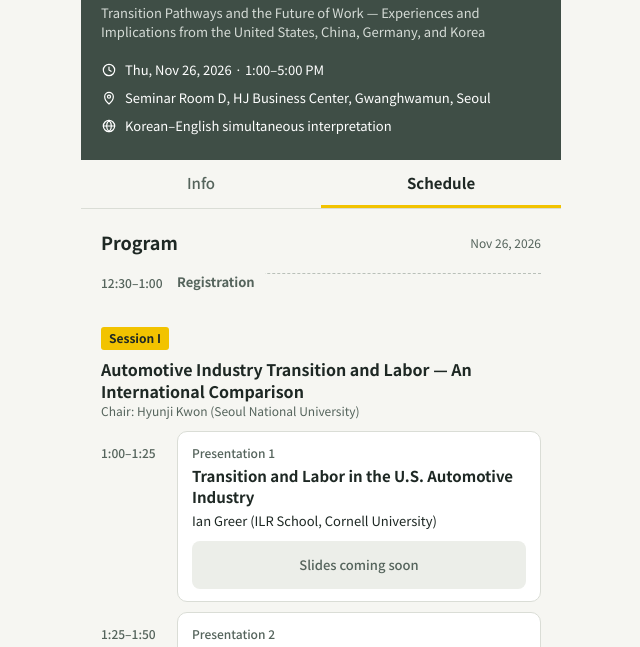
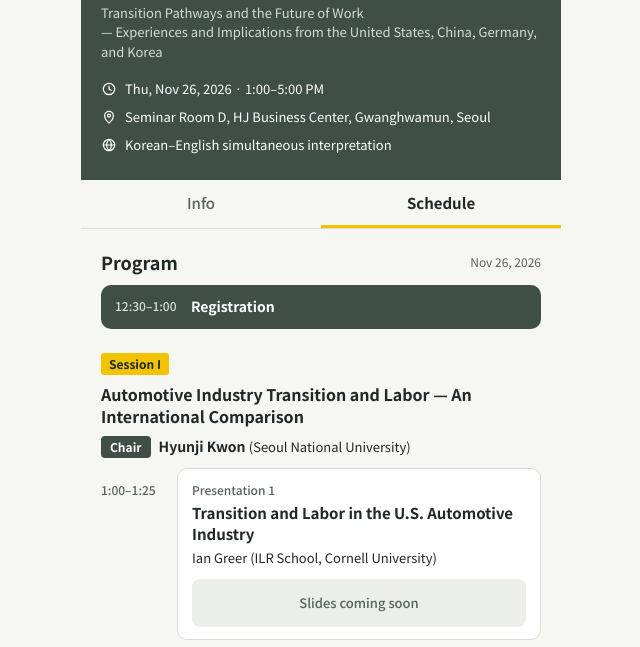
Before and after one commit to Seon155/kli-snu-colloquium, a plain HTML site: page index.html in a window 1280 px wide. Both pictures are taken after a click on the button "Schedule". Shown: the part 150-797 px from the top of the page, without its empty margins (319-959 px from the left). Drawn offline with Linux system fonts and the light colour scheme.

Commit message:
Add files via upload

```diff
--- /dev/null
+++ b/files.js
@@ -0,0 +1,11 @@
+/* ===== 발표자료 파일명 =====
+   PDF를 materials 폴더에 올린 뒤, 해당 발표의 ko(한글판) / en(영문판)에 파일명을 적으세요.
+   비워두면 '업로드 예정'으로 표시됩니다.
+   파일이 하나뿐이면  us: "greer.pdf"  처럼 문자열 하나로 적어도 됩니다 (두 언어 공통).
+   us=미국, cn=중국, de=독일, kr=한국 */
+var FILES = {
+  us: { ko: "", en: "" },
+  cn: { ko: "", en: "" },
+  de: { ko: "", en: "" },
+  kr: { ko: "", en: "" }
+};
--- a/index.html
+++ b/index.html
@@ -34,16 +34,20 @@ h3{margin:28px 0 8px;font-size:15px}
 .lbl{font-size:12px;color:#55645C}
 .val{font-weight:500;line-height:1.5}
 .note{font-size:12px;color:#55645C}
-.btn-o{margin-top:14px;min-height:48px;display:flex;align-items:center;justify-content:center;gap:8px;font-size:14px;font-weight:700;color:#3F4E46;background:#fff;border:1.5px solid #3F4E46;border-radius:10px;text-decoration:none}
+.map{display:block;width:100%;height:220px;border:1px solid #DADDD6;border-radius:10px;background:#E3E7DF}
+.btn-o{margin-top:10px;min-height:48px;display:flex;align-items:center;justify-content:center;gap:8px;font-size:14px;font-weight:700;color:#3F4E46;background:#fff;border:1.5px solid #3F4E46;border-radius:10px;text-decoration:none}
 p{margin:0 0 10px;line-height:1.75}
 .orgs{display:flex;gap:10px}
 .orgs div{flex:1;background:#fff;border:1px solid #DADDD6;border-radius:10px;min-height:64px;display:flex;align-items:center;justify-content:center;text-align:center;font-size:13px;font-weight:700;white-space:pre-line}
 .tel{min-height:48px;display:flex;align-items:center;gap:10px;background:#fff;border:1px solid #DADDD6;border-radius:10px;padding:0 14px;color:#1E2824;text-decoration:none;font-weight:500}
 .sh{display:flex;align-items:center;justify-content:space-between;margin-bottom:6px}
-.brk{display:flex;gap:12px;align-items:center;margin:6px 0;min-height:40px}
-.brk .t{width:64px;flex:none;font-size:12px;color:#55645C;font-weight:500}
-.brk .l{flex:1;border-top:1px dashed #B9C0B9;display:flex;align-items:center}
-.brk .l span{font-size:13px;font-weight:700;color:#55645C;background:#F6F6F2;padding-right:10px;margin-top:-2px}
+.brk{display:flex;gap:12px;align-items:center;margin:8px 0;min-height:44px;padding:0 14px;background:#3F4E46;color:#fff;border-radius:10px}
+.brk .t{width:64px;flex:none;font-size:12px;color:#D5DBD6;font-weight:500}
+.brk .l{flex:1;font-size:14px;font-weight:700}
+.chair{display:flex;align-items:center;gap:8px;margin-top:8px;flex-wrap:nowrap}
+.chair .r{flex:none;background:#3F4E46;color:#fff;font-size:12px;font-weight:700;padding:2px 9px;border-radius:4px}
+.chair .p{font-size:14px;font-weight:700;white-space:nowrap}
+.chair .a{font-size:13px;color:#1E2824;font-weight:400}
 .ses{margin:24px 0 10px}
 .tag{display:inline-block;background:#F2C300;color:#1E2824;font-size:12px;font-weight:700;padding:2px 8px;border-radius:3px}
 .ses .n{font-size:16px;font-weight:700;margin-top:8px;line-height:1.4;word-break:keep-all}
@@ -80,21 +84,17 @@ footer{padding:24px 20px 32px;font-size:12px;line-height:1.6;color:#55645C;borde
 <footer id="foot"></footer>
 </div>
 
+<script src="files.js"></script>
 <script>
 /* ===== 발표자료 파일 연결 =====
    PDF를 materials 폴더에 넣고 아래 파일명을 채우면 '발표자료 보기' 버튼이 나타납니다.
    비워두면 '업로드 예정'으로 표시됩니다. */
-var FILES = {
-  us: { ko: "", en: "" },
-  cn: { ko: "", en: "" },
-  de: { ko: "", en: "" },
-  kr: { ko: "Session2. P1. Cho_KO.pdf", en: "Session2. P1. Cho_EN.pdf" }
-};
+/* 파일명 목록은 files.js 로 분리되어 있습니다 (index.html을 바꿔도 유지됩니다). */
 /* 한글판·영문판이 따로 있으면 ko / en 에 각각 파일명을 적습니다.
    한 파일만 쓰려면  us: "greer.pdf"  처럼 문자열 하나로 적으면 두 언어에 똑같이 연결됩니다.
    한쪽 언어만 적으면 다른 언어 화면에는 '업로드 예정'이 표시됩니다. */
 function fileFor(key){
-  var f = FILES[key];
+  var f = (typeof FILES !== "undefined") ? FILES[key] : "";
   if(typeof f === "string") return f;
   return (f && f[lang]) || "";
 }
@@ -119,59 +119,57 @@ ko:{
   venue:"서울 광화문 HJ비즈니스센터 세미나룸 D",
   lang:"한·영 동시통역",
   tabs:["안내","일정"],
-  info:"행사 안내", dtl:"일시", dtv:"2026년 11월 26일(목) 13:00–17:00", dtn:"등록 12:30부터",
-  vl:"장소", ll:"언어", map:"지도에서 장소 보기",
+  way:"오시는 길", mapq:"HJ비즈니스센터 광화문", hl:"ko", map:"지도에서 장소 보기",
   about:"소개",
   aboutP:["탈탄소화와 전동화, 디지털 기술의 발전, 글로벌 경쟁 구도의 재편 속에서 자동차산업은 생산 체계와 고용, 노사관계까지 큰 변화를 겪고 있습니다.","이번 콜로키움은 미국·중국·독일의 전환 과정을 살펴보고 한국과 비교하며, 지속가능하고 사회적으로 정의로운 산업전환을 위한 정책적 시사점을 모색합니다."],
   orgsH:"주최", orgs:"한국노동연구원\nKLI|서울대학교\n아시아연구소",
   ctH:"문의", ct:"국제협력팀 · 044-287-6092",
-  prog:"프로그램", pd:"2026.11.26 (목)",
+  prog:"프로그램", pd:"2026.11.26 (목)", chair:"사회",
   view:"발표자료 보기", soon:"발표자료 업로드 예정",
   foot:"주최 한국노동연구원 · 서울대학교 아시아연구소<br>문의 국제협력팀 044-287-6092",
   sched:[
    {b:"12:30–13:00",n:"등록"},
-   {s:"세션 I",n:"자동차산업의 전환과 노동 – 국제비교",c:"사회 권현지 (서울대학교)"},
+   {s:"세션 I",n:"자동차산업의 전환과 노동 – 국제비교",cn:"권현지",ca:"서울대학교"},
    {t:"13:00–13:25",k:"발표 1",n:"미국 자동차산업의 전환과 노동",p:["이언 그리어 (코넬대학교 노사관계대학)"],f:"us"},
    {t:"13:25–13:50",k:"발표 2",n:"중국 자동차산업의 전환과 노동",p:["보이 뤼트예 (남중국공과대학)"],f:"cn"},
    {t:"13:50–14:15",k:"발표 3",n:"독일 자동차산업의 전환과 노동",p:["하요 홀스트 (오스나브뤼크대학)"],f:"de"},
    {t:"14:15–14:45",k:"지정토론",p:["메튜 뒤퓌 (라발대학교)","윤종석 (서울시립대학교)","이문호 (워크인연구소)"]},
    {b:"14:45–15:00",n:"휴식"},
-   {s:"세션 II",n:"한국 자동차산업의 전환과 함의",c:"사회 박명준 (한국노동연구원)"},
+   {s:"세션 II",n:"한국 자동차산업의 전환과 함의",cn:"박명준",ca:"한국노동연구원"},
    {t:"15:00–15:25",k:"발표",n:"한국 자동차산업의 전환 – 과제와 전망",p:["조형제 (울산대학교)"],f:"kr"},
    {t:"15:25–15:55",k:"지정토론",p:["조성재 (한국노동연구원)","김경유 (산업연구원)"]},
-   {s:"세션 III",n:"종합토론: 글로벌 산업전환의 교훈과 한국 노사의 대응",c:"사회 박명준 (한국노동연구원)"},
+   {s:"세션 III",n:"종합토론: 글로벌 산업전환의 교훈과 한국 노사의 대응",cn:"박명준",ca:"한국노동연구원"},
    {t:"16:00–17:00",k:"패널",p:["그레고어 머리 (몬트리올대학교)","슈테파니 휘르트겐 (잘츠부르크대학교)","김주홍 (한국자동차모빌리티산업협회)","이원재 (전국금속노동조합)","나병호 (전국금속노동조합연맹)"]}
   ]
 },
 en:{
   title:"The Global Automotive Industry in an Era of Profound Change",
-  sub:"Transition Pathways and the Future of Work — Experiences and Implications from the United States, China, Germany, and Korea",
+  sub:"Transition Pathways and the Future of Work<br>— Experiences and Implications from the United States, China, Germany, and Korea",
   org:"KLI–SNU JOINT COLLOQUIUM",
   date:"Thu, Nov 26, 2026 · 1:00–5:00 PM",
   venue:"Seminar Room D, HJ Business Center, Gwanghwamun, Seoul",
   lang:"Korean–English simultaneous interpretation",
   tabs:["Info","Schedule"],
-  info:"Event Information", dtl:"Date & time", dtv:"Thursday, November 26, 2026 · 1:00–5:00 PM", dtn:"Registration opens at 12:30 PM",
-  vl:"Venue", ll:"Language", map:"View venue on map",
+  way:"Getting here", mapq:"HJ Business Center Gwanghwamun Seoul", hl:"en", map:"View venue on map",
   about:"About",
   aboutP:["The global automotive industry is undergoing profound changes driven by decarbonization and electrification, advances in digital technologies, and the reshaping of global competition, affecting production systems, employment, and industrial relations.","The colloquium examines how work and employment are changing in the United States, China, and Germany, compares them with Korea, and explores policy implications for a sustainable and socially just industrial transition."],
   orgsH:"Organizers", orgs:"Korea Labor\nInstitute (KLI)|SNU Asia\nCenter (SNUAC)",
   ctH:"Contact", ct:"International Cooperation Team · +82-44-287-6092",
-  prog:"Program", pd:"Nov 26, 2026",
+  prog:"Program", pd:"Nov 26, 2026", chair:"Chair",
   view:"View slides", soon:"Slides coming soon",
   foot:"Organized by Korea Labor Institute and the Seoul National University Asia Center<br>Inquiries International Cooperation Team +82-44-287-6092",
   sched:[
    {b:"12:30–1:00",n:"Registration"},
-   {s:"Session I",n:"Automotive Industry Transition and Labor — An International Comparison",c:"Chair: Hyunji Kwon (Seoul National University)"},
+   {s:"Session I",n:"Automotive Industry Transition and Labor — An International Comparison",cn:"Hyunji Kwon",ca:"Seoul National University"},
    {t:"1:00–1:25",k:"Presentation 1",n:"Transition and Labor in the U.S. Automotive Industry",p:["Ian Greer (ILR School, Cornell University)"],f:"us"},
    {t:"1:25–1:50",k:"Presentation 2",n:"Transition and Labor in the Chinese Automotive Industry",p:["Boy Lüthje (South China University of Technology)"],f:"cn"},
    {t:"1:50–2:15",k:"Presentation 3",n:"Transition and Labor in the German Automotive Industry",p:["Hajo Holst (Osnabrück University)"],f:"de"},
    {t:"2:15–2:45",k:"Designated Discussion",p:["Mathieu Dupuis (Université Laval)","Jongseok Yoon (University of Seoul)","Moon-Ho Lee (Work-In Research Institute)"]},
    {b:"2:45–3:00",n:"Coffee Break"},
-   {s:"Session II",n:"Transition in Korea’s Automotive Industry and Its Implications",c:"Chair: Myung-Joon Park (Korea Labor Institute)"},
+   {s:"Session II",n:"Transition in Korea’s Automotive Industry and Its Implications",cn:"Myung-Joon Park",ca:"Korea Labor Institute"},
    {t:"3:00–3:25",k:"Presentation",n:"Transition in Korea’s Automotive Industry — Challenges and Prospects",p:["Hyung Je Jo (University of Ulsan)"],f:"kr"},
    {t:"3:25–3:55",k:"Designated Discussion",p:["Seong-Jae Cho (Korea Labor Institute)","Kyoung You Kim (Korea Institute for Industrial Economics and Trade)"]},
-   {s:"Session III",n:"Closing Discussion: Lessons from Global Industrial Transitions and Korean Labor–Management Responses",c:"Chair: Myung-Joon Park (Korea Labor Institute)"},
+   {s:"Session III",n:"Closing Discussion: Lessons from Global Industrial Transitions and Korean Labor–Management Responses",cn:"Myung-Joon Park",ca:"Korea Labor Institute"},
    {t:"4:00–5:00",k:"Panelists",p:["Gregor Murray (Université de Montréal)","Stefanie Hürtgen (University of Salzburg)","Juhong Kim (Korea Automobile and Mobility Association, KAMA)","Won-Jae Lee (Korean Metal Worker’s Union)","Byung Ho Na (Federation of Korean Metalworkers’ Trade Unions)"]}
   ]
 }
@@ -189,10 +187,12 @@ function row(ic,l,v,n){
   return '<div class="row"><div class="ico">'+svg(ic,17)+'</div><div><div class="lbl">'+l+'</div><div class="val">'+v+(n?'<div class="note">'+n+'</div>':'')+'</div></div></div>';
 }
 function info(t){
-  var h = '<h2>'+t.info+'</h2>'
-   + row('clock',t.dtl,t.dtv,t.dtn) + row('pin',t.vl,t.venue) + row('globe',t.ll,t.lang)
-   + '<a class="btn-o" href="'+MAP+'" target="_blank" rel="noopener">'+svg('pin',18)+t.map+'</a>'
-   + '<h3>'+t.about+'</h3>' + t.aboutP.map(function(x){return '<p>'+x+'</p>';}).join("")
+  var q = encodeURIComponent(t.mapq);
+  var link = lang==="ko" ? MAP : "https://www.google.com/maps/search/?api=1&query="+q;
+  var h = '<h2>'+t.about+'</h2>' + t.aboutP.map(function(x){return '<p>'+x+'</p>';}).join("")
+   + '<h3>'+t.way+'</h3>'
+   + '<iframe class="map" title="'+t.way+'" loading="lazy" referrerpolicy="no-referrer-when-downgrade" src="https://www.google.com/maps?q='+q+'&hl='+t.hl+'&z=16&output=embed"></iframe>'
+   + '<a class="btn-o" href="'+link+'" target="_blank" rel="noopener">'+svg('pin',18)+t.map+'</a>'
    + '<h3>'+t.orgsH+'</h3><div class="orgs">'+t.orgs.split("|").map(function(x){return '<div>'+x+'</div>';}).join("")+'</div>'
    + '<h3>'+t.ctH+'</h3><a class="tel" href="tel:+82442876092">'+svg('phone',18,'#3F4E46')+t.ct+'</a>';
   return h;
@@ -200,8 +200,8 @@ function info(t){
 function sched(t){
   var h = '<div class="sh"><h2 style="margin:0">'+t.prog+'</h2><span class="note">'+t.pd+'</span></div>';
   t.sched.forEach(function(x){
-    if(x.b){ h += '<div class="brk"><div class="t">'+x.b+'</div><div class="l"><span>'+x.n+'</span></div></div>'; return; }
-    if(x.s){ h += '<div class="ses"><span class="tag">'+x.s+'</span><div class="n">'+x.n+'</div><div class="c">'+x.c+'</div></div>'; return; }
+    if(x.b){ h += '<div class="brk"><div class="t">'+x.b+'</div><div class="l">'+x.n+'</div></div>'; return; }
+    if(x.s){ h += '<div class="ses"><span class="tag">'+x.s+'</span><div class="n">'+x.n+'</div><div class="chair"><span class="r">'+t.chair+'</span><span class="p">'+x.cn+' <span class="a">('+x.ca+')</span></span></div></div>'; return; }
     var body = '<div class="k">'+x.k+'</div>' + (x.n?'<div class="ti">'+x.n+'</div>':'') + '<div class="pp">'+x.p.map(function(p){return '<div>'+p+'</div>';}).join("")+'</div>';
     if(x.f){
       var file = fileFor(x.f);
@@ -221,7 +221,7 @@ function render(){
   document.getElementById("org").style.letterSpacing = lang==="en" ? "0.14em" : "0.01em";
   document.getElementById("h1").textContent = t.title;
   document.getElementById("h1").style.fontSize = lang==="en" ? "21px" : "23px";
-  document.getElementById("sub").textContent = t.sub;
+  document.getElementById("sub").innerHTML = t.sub;
   document.getElementById("meta").innerHTML =
     '<div>'+svg('clock',16)+'<span>'+t.date+'</span></div><div>'+svg('pin',16)+'<span>'+t.venue+'</span></div><div>'+svg('globe',16)+'<span>'+t.lang+'</span></div>';
   document.getElementById("b-ko").className = lang==="ko" ? "on" : "";
```
